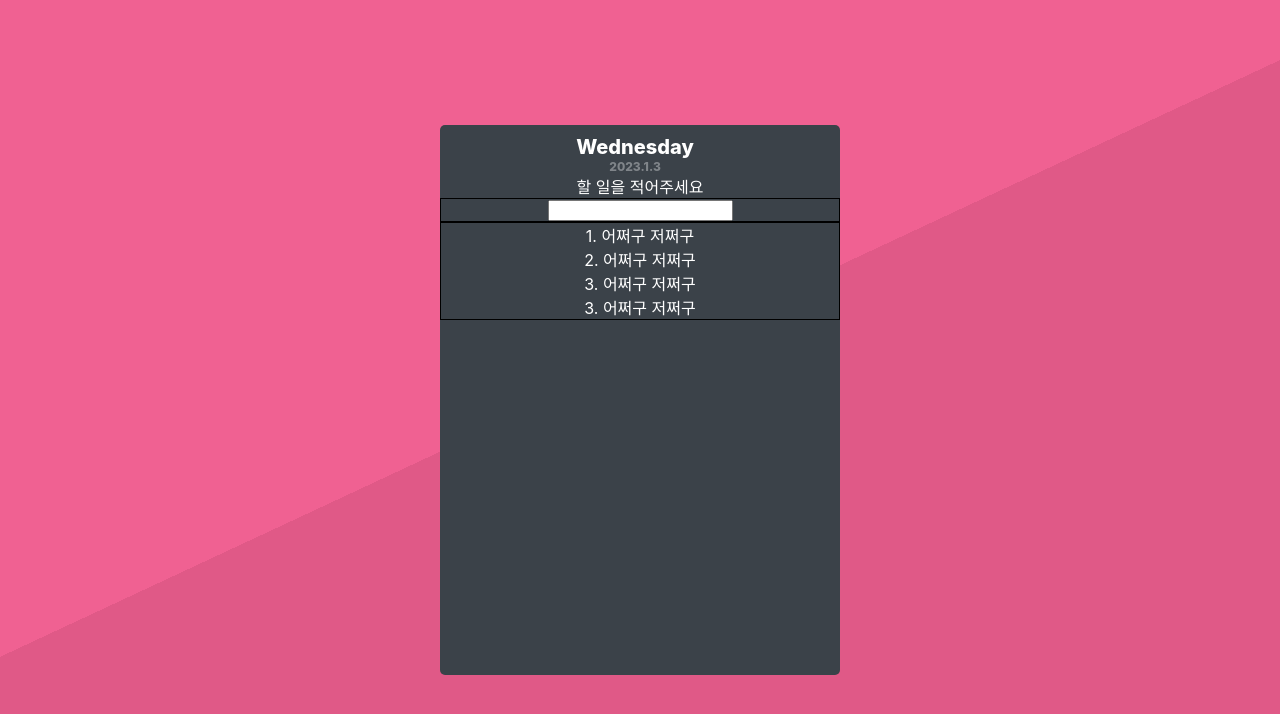
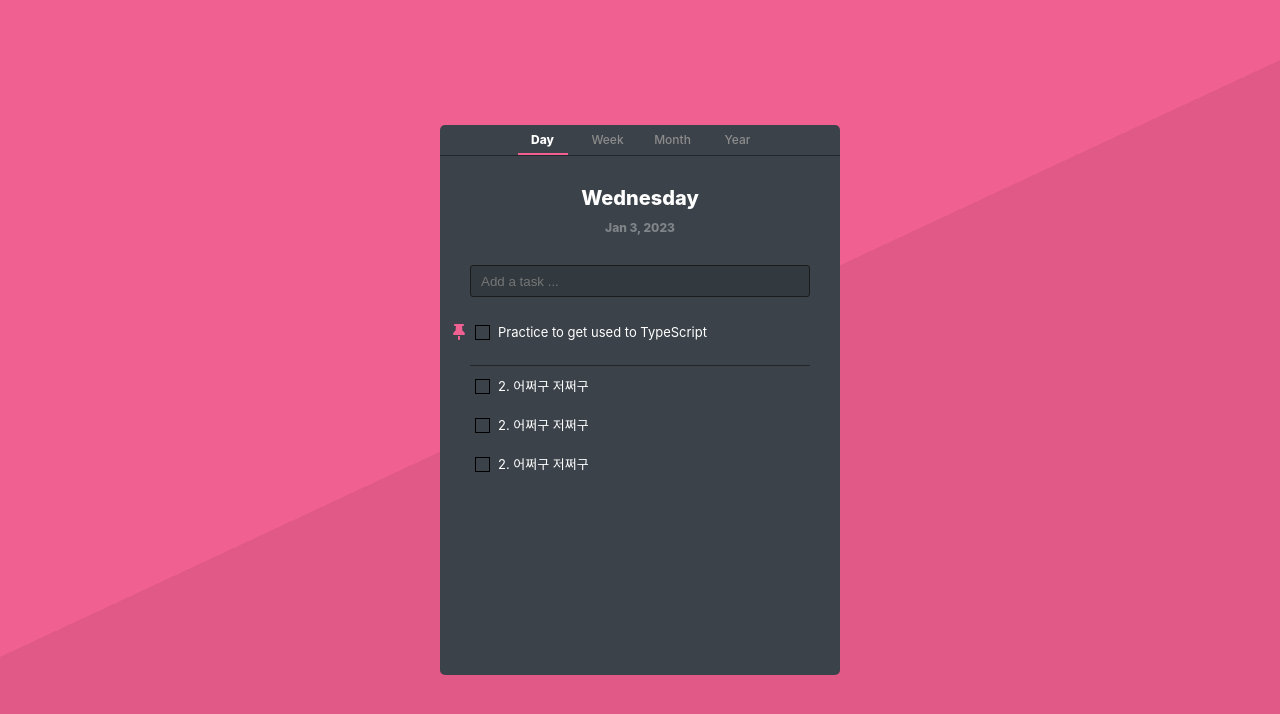
Before and after one commit to 1yoouoo/Todolist_with_ts_recoil_react, a React (Create React App) app: page / in a window 1280 px wide. Shown: the top 714 px of the page. Built offline with nearby package versions, Linux system fonts and the light colour scheme.

Commit message:
design: itemlistform css

```diff
--- a/src/App.scss
+++ b/src/App.scss
@@ -13,25 +13,111 @@
   border-radius: 5px;
 }
 
-.item-list-form {
-  border: 1px solid #000;
-}
-
 // CurrentDate
 .current-date {
   text-align: center;
   font-size: 12px;
   font-weight: 800;
-  margin-right: 10px;
-  margin-top: 10px;
+  margin-top: 30px;
+  margin-bottom: 30px;
   color: #80858a;
   &__day-of-week {
+    display: block;
     color: white;
     font-size: 20px;
+  }
+  &__ymd {
+    display: block;
+    margin-top: 10px;
   }
 }
 
 //InputForm
 .input-form {
-  border: 1px solid #000;
+  &__input {
+    width: 100%;
+    height: 22px;
+    border-style: none;
+    border-radius: 3px;
+    padding: 15px 10px;
+    box-sizing: border-box;
+    background-color: #333a3f;
+    outline: none;
+    border: 1px solid rgb(28, 27, 27);
+  }
 }
+
+//DurationSelector
+.duration-nav {
+  display: flex;
+  border-bottom: 1px solid rgba(0, 0, 0, 0.414);
+  justify-content: space-around;
+  padding-left: 70px;
+  padding-right: 70px;
+  font-weight: 500;
+  font-size: 12px;
+  color: rgb(141, 140, 140);
+  & span {
+    line-height: 30px;
+    cursor: pointer;
+    height: 30px;
+    width: 50px;
+    box-sizing: border-box;
+  }
+  &__day {
+    border-bottom: 2px solid #f06192;
+    color: #fff;
+    font-weight: 800;
+  }
+}
+
+//ItemListForm
+.item-list-form {
+  margin: 0 30px;
+  height: 360px;
+  text-align: left;
+  &__list {
+    margin-top: 15px;
+    & > span {
+      // border: 1px solid #000;
+      padding: 10px 5px;
+      display: block;
+      font-size: 13px;
+      & span {
+        margin-left: 8px;
+      }
+      input[type="checkbox"] {
+        display: none;
+      }
+      input[type="checkbox"] + label {
+        display: inline-block;
+        width: 13px;
+        height: 13px;
+        border: 1px solid #000;
+        transform: translateY(3px);
+        position: relative;
+      }
+      input[id="check1"]:checked + label::after {
+        content: "✔";
+        font-size: 10px;
+        width: 13px;
+        height: 13px;
+        text-align: center;
+        position: absolute;
+        left: 0;
+        top: 0;
+      }
+    }
+    &--pin {
+      padding: 10px 5px 25px 5px !important;
+      border-bottom: 1px solid rgb(37, 37, 37);
+      #pin {
+        width: 12px;
+        position: absolute;
+        left: 13px;
+        transform: translateY(2px);
+        fill: #f06192;
+      }
+    }
+  }
+}
--- a/src/App.tsx
+++ b/src/App.tsx
@@ -1,16 +1,15 @@
 import React from "react";
 import "./App.scss";
-import InputForm from "./Components/InputForm";
 import CurrentDate from "./Views/CurrentDate";
+import DurationSelector from "./Views/DurationSelector";
 import ItemListForm from "./Views/ItemListForm";
 
 function App() {
   return (
     <>
       <form className="to-do-list-form">
+        <DurationSelector />
         <CurrentDate />
-        <div>할 일을 적어주세요</div>
-        <InputForm />
         <ItemListForm />
       </form>
     </>
--- a/src/Components/InputForm.tsx
+++ b/src/Components/InputForm.tsx
@@ -1,7 +1,7 @@
 const InputForm = () => {
   return (
     <div className="input-form">
-      <input className="input-form__input" />
+      <input className="input-form__input" placeholder="Add a task ..." />
     </div>
   );
 };
--- a/src/Views/CurrentDate.tsx
+++ b/src/Views/CurrentDate.tsx
@@ -1,7 +1,7 @@
 const CurrentDate = () => {
   const date: Date = new (Date as any)();
   const getYear: number = date.getFullYear();
-  const getMonth: number = date.getMonth();
+  const getMonth = date.toLocaleString("default", { month: "long" });
   const getDay: number = date.getDay();
   const dayOfWeekName: string = new (Date as any)().toLocaleString("default", {
     weekday: "long",
@@ -9,8 +9,10 @@ const CurrentDate = () => {
   return (
     <>
       <div className="current-date">
-        <div className="current-date__day-of-week">{dayOfWeekName}</div>
-        {`${getYear}.${getMonth + 1}.${getDay}`}
+        <span className="current-date__day-of-week">{dayOfWeekName}</span>
+        <span className="current-date__ymd">
+          {`${getMonth.slice(0, 3)} ${getDay}, ${getYear}`}
+        </span>
       </div>
     </>
   );
--- /dev/null
+++ b/src/Views/DurationSelector.tsx
@@ -0,0 +1,12 @@
+const DurationSelector = () => {
+  return (
+    <nav className="duration-nav">
+      <span className="duration-nav__day">Day</span>
+      <span className="duration-nav__week">Week</span>
+      <span className="duration-nav__month">Month</span>
+      <span className="duration-nav__year">Year</span>
+    </nav>
+  );
+};
+
+export default DurationSelector;
--- a/src/Views/ItemListForm.tsx
+++ b/src/Views/ItemListForm.tsx
@@ -1,13 +1,39 @@
+import InputForm from "../Components/InputForm";
+
 const ItemListForm = () => {
   return (
-    <>
-      <div className="item-list-form">
-        <div>1. 어쩌구 저쩌구</div>
-        <div>2. 어쩌구 저쩌구</div>
-        <div>3. 어쩌구 저쩌구</div>
-        <div>3. 어쩌구 저쩌구</div>
+    <div className="item-list-form">
+      <InputForm />
+      <div className="item-list-form__list">
+        <span className="item-list-form__list--pin">
+          <svg
+            id="pin"
+            xmlns="http://www.w3.org/2000/svg"
+            viewBox="0 0 384 512"
+          >
+            <path d="M32 32C32 14.3 46.3 0 64 0H320c17.7 0 32 14.3 32 32s-14.3 32-32 32H290.5l11.4 148.2c36.7 19.9 65.7 53.2 79.5 94.7l1 3c3.3 9.8 1.6 20.5-4.4 28.8s-15.7 13.3-26 13.3H32c-10.3 0-19.9-4.9-26-13.3s-7.7-19.1-4.4-28.8l1-3c13.8-41.5 42.8-74.8 79.5-94.7L93.5 64H64C46.3 64 32 49.7 32 32zM160 384h64v96c0 17.7-14.3 32-32 32s-32-14.3-32-32V384z" />
+          </svg>
+          <input type="checkbox" id="check1" />
+          <label htmlFor="check1"></label>
+          <span>Practice to get used to TypeScript</span>
+        </span>
+        <span>
+          <input type="checkbox" id="check2" />
+          <label htmlFor="check2"></label>
+          <span>2. 어쩌구 저쩌구</span>
+        </span>
+        <span>
+          <input type="checkbox" id="check3" />
+          <label htmlFor="check3"></label>
+          <span>2. 어쩌구 저쩌구</span>
+        </span>
+        <span>
+          <input type="checkbox" id="check4" />
+          <label htmlFor="check4"></label>
+          <span>2. 어쩌구 저쩌구</span>
+        </span>
       </div>
-    </>
+    </div>
   );
 };
 
```
Also changed, not shown: src/Assets/thumbtack-solid.svg (added).
